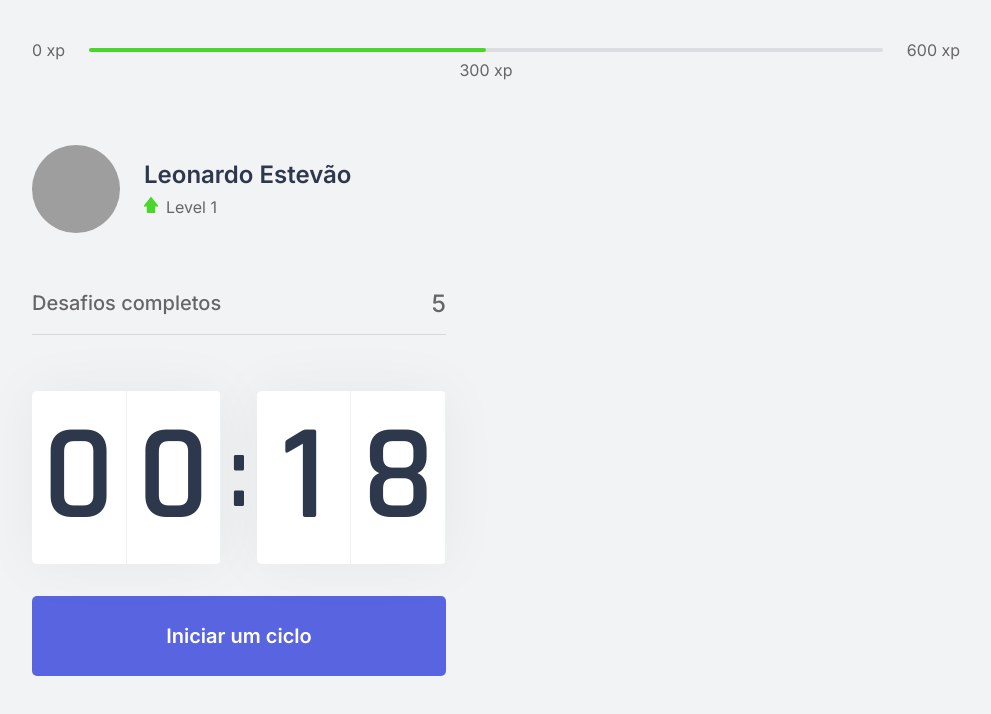
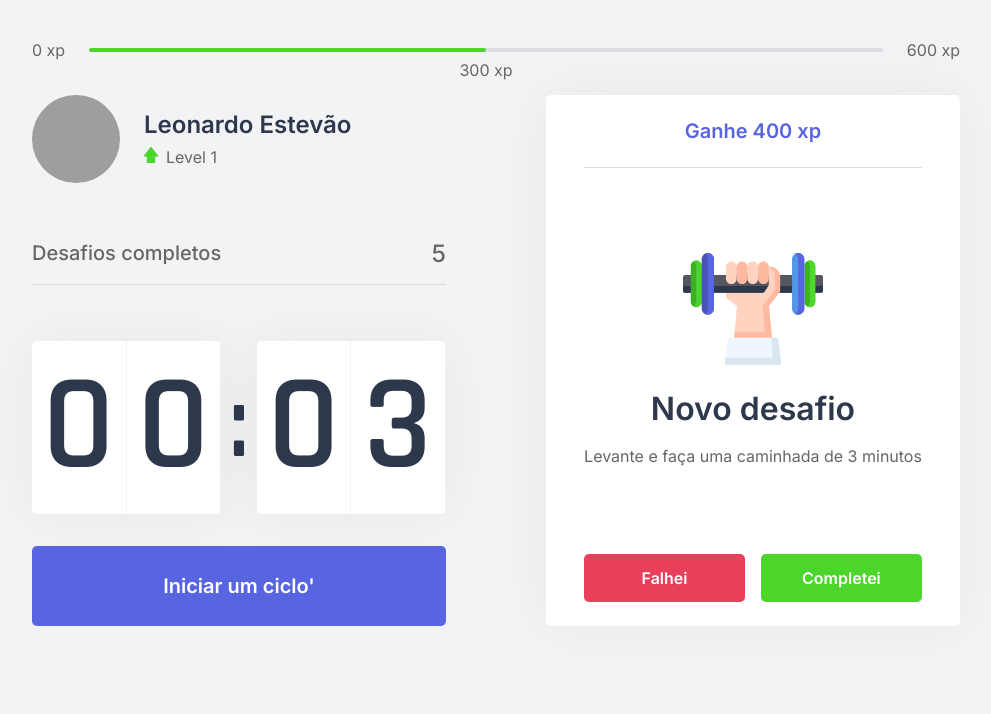
Before and after one commit to LeoEstevao/NLW4-Nextjs, a Next.js app: page / in a window 1280 px wide. Shown: the top 714 px of the page, without its empty margins (144-1135 px from the left). Built offline with nearby package versions, Linux system fonts and the light colour scheme; grey boxes are pictures that could not be loaded.

Commit message:
Added challenges component improved countdown component

```diff
--- /dev/null
+++ b/src/components/ChallengeBox.tsx
@@ -0,0 +1,46 @@
+import styles from '../styles/components/ChallengeBox.module.css';
+
+export function ChallengeBox() {
+    const hasActiveChallenge = true;
+    return (
+        <div className={styles.challengeBoxContainer}>
+            { hasActiveChallenge ? (
+                <div className={styles.challengeActive}>
+                    <header>Ganhe 400 xp</header>
+
+                    <main>
+                        <img src="icons/body.svg" />
+                        <strong>Novo desafio</strong>
+                        <p>Levante e faça uma caminhada de 3 minutos</p>
+                    </main>
+
+                    <footer>
+                        <button
+                        type="button"
+                        className={styles.challengeFailedButton}>
+                            Falhei
+                        </button>
+
+                        <button
+                        type="button"
+                        className={styles.challengeSucceededButton}>
+                            Completei
+                        </button>
+                    </footer>
+
+                </div>
+
+            ):(
+
+            <div className={styles.challengeNotActive}>
+                <strong>Finalize um ciclo para receber um desafio</strong>
+                <p>
+                    <img src="icons/level-up.svg" alt="Level up"/>
+                    Avance de level completando desafios
+                </p>
+            </div>
+            )}
+        </div>
+
+    )
+}
--- a/src/components/Countdown.tsx
+++ b/src/components/Countdown.tsx
@@ -1,9 +1,12 @@
 import { useEffect, useState } from 'react';
 import styles from '../styles/components/Countdown.module.css';
 
+let countdownTimeout: NodeJS.Timeout;
+
 export function Countdown() {
-    const [time, setTime] = useState(0.30 * 60);
-    const [active, setActive] = useState(false);
+    const [time, setTime] = useState(.05 * 60);
+    const [isActive, setIsActive] = useState(false);
+    const [hasFinished, setHasFinished] = useState(false);
 
     const minutes = Math.floor(time / 60);
     const seconds = time % 60;
@@ -12,15 +15,27 @@
     const [secondLeft, secondRight] = String(seconds).padStart(2, `0`).split(``);
 
     function startCountdown () {
-        setActive(true);
+        setIsActive(true);
+    }
+    function resetCountdown() {
+        clearTimeout(countdownTimeout);
+        setIsActive(false);
+        setTime(25 * 60)
     }
 
     useEffect( () => {
-        if(active == true && time > 0)
-            setTimeout(() => {
+        if(isActive == true && time > 0)
+        {
+            countdownTimeout = setTimeout(() => {
                 setTime(time - 1)
-            }, 1000)
-    }, [active, time])
+        }, 1000)
+        }
+        else if(isActive && time === 0)
+        {
+            setHasFinished(true)
+            setIsActive(false)
+        }
+    }, [isActive, time])
 
     return (
         <div>
@@ -35,9 +50,34 @@
                     <span>{secondRight}</span>
                 </div>
             </div>
-            <button type="button" className={styles.countdownButton} onClick={startCountdown}>
-                Iniciar um ciclo
-            </button>
+
+            {/* Ternary operator without 'else' */}
+            {/* { hasFinished && ( */}
+            { hasFinished ? (
+                <button type="button"
+                disabled
+                className={styles.countdownButton}>
+                Ciclo encerrado
+                </button>
+            ):(
+                // We are opening {} inside a javascript function, so we need to to use a fragment tag, or just remove '{}'
+                <>
+                { isActive ? (
+                    <button type="button"
+                    className={`${styles.countdownButton} ${styles.countdownButtonActive}`}
+                    onClick={resetCountdown}>
+                    Abandonar ciclo
+                    </button>
+                ):(
+                    <button type="button"
+                    className={styles.countdownButton}
+                    onClick={startCountdown}>
+                    Iniciar um ciclo'
+                    </button>
+                )}
+                </>
+            )}
+
 
         </div>
     )
--- a/src/pages/index.tsx
+++ b/src/pages/index.tsx
@@ -2,6 +2,7 @@
 import { Countdown } from "../components/Countdown";
 import { ExperienceBar } from "../components/ExperienceBar";
 import { Profile } from "../components/Profile";
+import { ChallengeBox } from "../components/ChallengeBox";
 
 import Head from 'next/head';
 
@@ -22,7 +23,7 @@
           <CompletedChallenges />
           <Countdown />
         </div>
-
+          <ChallengeBox />
         <div>
 
         </div>
--- /dev/null
+++ b/src/styles/components/ChallengeBox.module.css
@@ -0,0 +1,105 @@
+.challengeBoxContainer {
+    height: 100%;
+    background: var(--white);;
+    border-radius: 5px;
+    box-shadow: 0 0 60px rgba(0, 0, 0, 0.05);
+    padding: 1.5rem 2rem;
+
+    display: flex;
+    flex-direction: column;
+    align-items: center;
+    justify-content: center;
+
+    text-align: center;
+}
+
+.challengeNotActive {
+    display: flex;
+    flex-direction: column;
+    align-items: center;
+}
+
+.challengeNotActive strong {
+    font-size: 1.5rem;
+    font-weight: 500;
+    line-height: 1.4;
+}
+
+.challengeNotActive p {
+    display: flex;
+    flex-direction: column;
+    align-items: center;
+    line-height: 1.4;
+    max-width: 70%;
+    margin-top: 3rem;
+}
+
+.challengeNotActive p img {
+    margin-bottom: 1rem;
+}
+
+.challengeActive {
+    height: 100%;
+
+    display: flex;
+    flex-direction: column;
+}
+
+.challengeActive header {
+    color: var(--blue);
+    font-weight: 600;
+    font-size: 1.25rem;
+    padding: 0 2rem 1.5rem;
+    border-bottom: 1px solid var(--gray-line);
+}
+
+.challengeActive main {
+    flex: 1;
+    display: flex;
+    flex-direction: column;
+    align-items: center;
+    justify-content: center;
+}
+
+.challengeActive main strong {
+    font-size: 2rem;
+    font-weight: 600;
+    color: var(--title);
+    margin: 1.5rem 0 1rem;
+}
+
+.challengeActive main p {
+    line-height: 1.5;
+}
+
+.challengeActive footer {
+    display: grid;
+    grid-template-columns: 1fr 1fr;
+    gap: 1rem;
+}
+
+.challengeActive footer button {
+    height: 3rem;
+    display: flex;
+    align-items: center;
+    justify-content: center;
+    border: 0;
+    border-radius: 5px;
+
+    color: var(--white);
+
+    font-size: 1rem;
+    font-weight: 600;
+}
+
+.challengeActive footer button.challengeFailedButton {
+    background: var(--red);
+}
+
+.challengeActive footer button.challengeSucceededButton {
+    background: var(--green);
+}
+
+.challengeActive footer button:hover {
+    filter: brightness(0.9);
+}
--- a/src/styles/components/Countdown.module.css
+++ b/src/styles/components/Countdown.module.css
@@ -55,6 +55,22 @@
 
     transition: background-color 0.2s;
 }
-.countdownButton:hover {
+.countdownButton:hover:not(:disabled) {
     background: var(--blue-dark);
 }
+
+.countdownButtonActive {
+    background: var(--white);
+    color: var(--title);
+}
+
+.countdownButtonActive:not(:disabled):hover {
+    background: var(--red);
+    color: var(--white);
+}
+
+.countdownButton:disabled {
+    background: var(--white);
+    color: var(--text);
+    cursor: not-allowed;
+}
```
